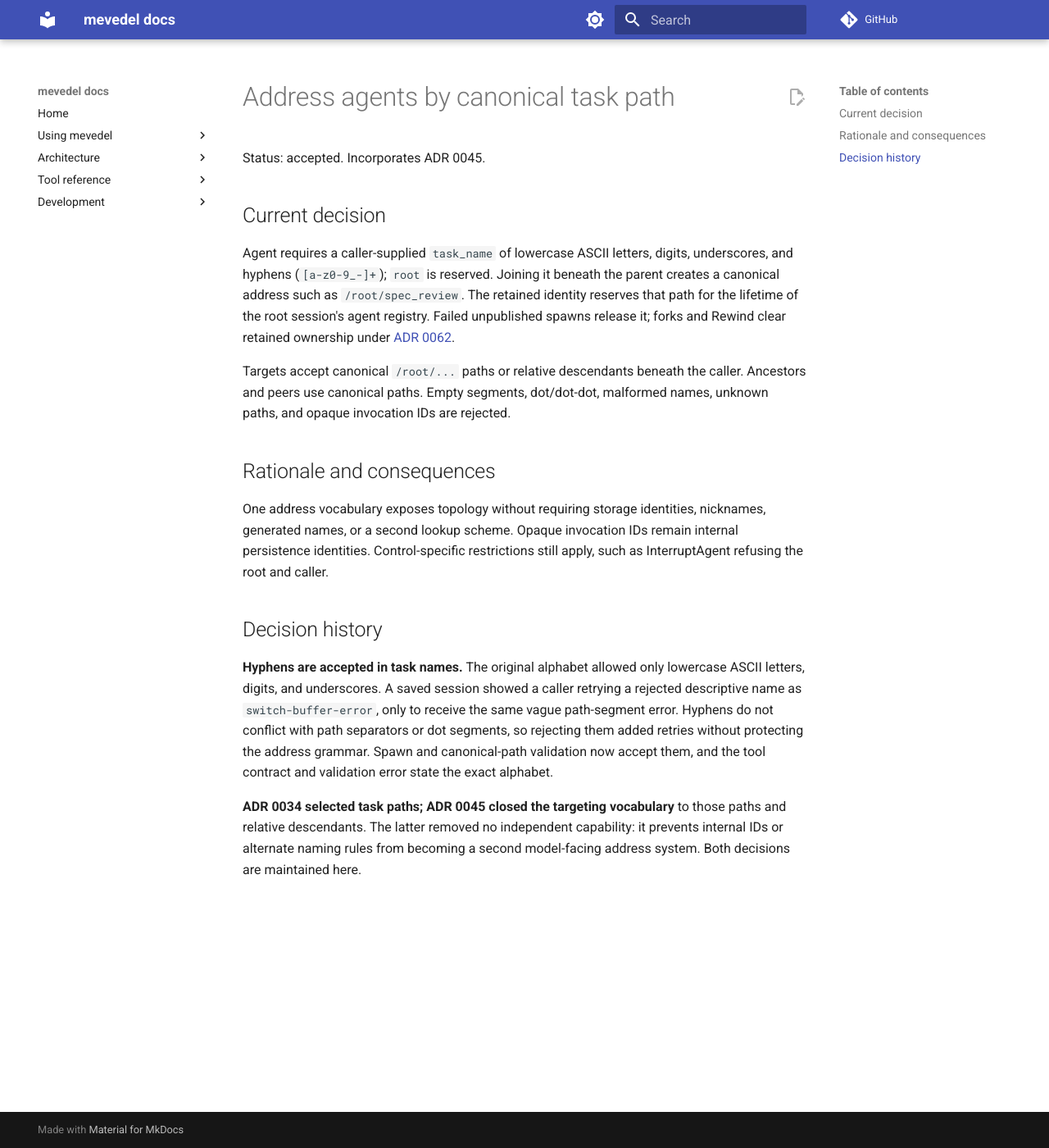
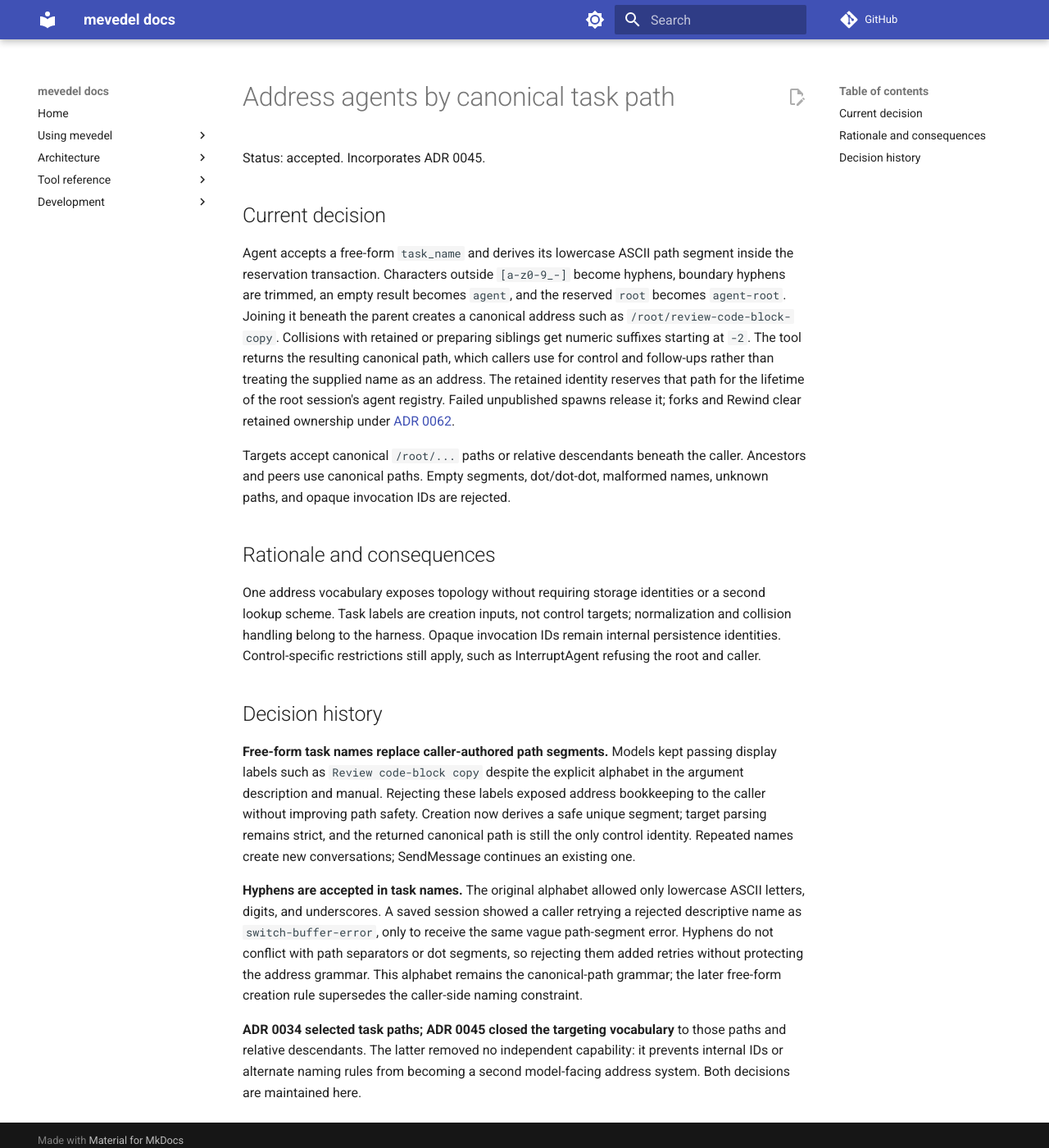
Before and after one commit to FrauH0lle/mevedel, an MkDocs documentation site: the page built from docs/adr/0034-address-agents-by-canonical-task-path.md, in a window 1280 px wide and 1400 px high. Shown: the whole window at 82% size. Built offline with MkDocs 1.6.1 and Material for MkDocs 9.7.7, drawn with Linux system fonts in a browser that asks for light colours; comment, search, counter and statistics services are not loaded.

Commit message:
fix(agents): Derive unique paths from free-form task names
Keep caller display labels separate from strict control addresses so descriptive names no longer cause avoidable spawn failures.

* mevedel-agent-control.el (mevedel-agent-control--validate-spawn): Accept free-form text names.
(mevedel-agent-control--task-segment): Derive safe lowercase segments with reserved-root and empty-result fallbacks.
(mevedel-agent-control--reserve): Allocate numeric suffixes against retained and preparing identities atomically.

* mevedel-tool-ui.el (mevedel-tool-ui--register): Advertise free-form names in the native and discoverable argument contract.

* prompts/tools/agent.md, docs/agents.md: Describe derivation and authoritative returned paths.

* docs/adr/0034-address-agents-by-canonical-task-path.md, docs/adr/0064-publish-agent-spawns-atomically.md: Replace caller-side naming and collision rejection with harness-owned allocation.

* test/test-mevedel-agent-control.el, test/test-mevedel-tool-ui.el: Cover normalization, fallback, retained/preparing collisions, returned paths, and native/ToolSearch contract agreement.

Validation: 497 agent/tool-contract tests and 164 review/skill consumer tests pass through Eask after bytecode cleanup; 261 package files compile without warnings. Independent verifier reports PASS. No live-provider call or editor reload.

```diff
--- a/docs/adr/0034-address-agents-by-canonical-task-path.md
+++ b/docs/adr/0034-address-agents-by-canonical-task-path.md
@@ -4,9 +4,14 @@ Status: accepted. Incorporates ADR 0045.
 
 ## Current decision
 
-Agent requires a caller-supplied `task_name` of lowercase ASCII letters, digits,
-underscores, and hyphens (`[a-z0-9_-]+`); `root` is reserved. Joining it beneath
-the parent creates a canonical address such as `/root/spec_review`. The retained
+Agent accepts a free-form `task_name` and derives its lowercase ASCII path
+segment inside the reservation transaction. Characters outside `[a-z0-9_-]`
+become hyphens, boundary hyphens are trimmed, an empty result becomes `agent`,
+and the reserved `root` becomes `agent-root`. Joining it beneath the parent
+creates a canonical address such as `/root/review-code-block-copy`. Collisions
+with retained or preparing siblings get numeric suffixes starting at `-2`.
+The tool returns the resulting canonical path, which callers use for control
+and follow-ups rather than treating the supplied name as an address. The retained
 identity reserves that path for the lifetime of the root session's agent
 registry. Failed unpublished spawns release it;
 forks and Rewind clear retained ownership under
@@ -18,20 +23,29 @@ malformed names, unknown paths, and opaque invocation IDs are rejected.
 
 ## Rationale and consequences
 
-One address vocabulary exposes topology without requiring storage identities,
-nicknames, generated names, or a second lookup scheme. Opaque invocation IDs
+One address vocabulary exposes topology without requiring storage identities
+or a second lookup scheme. Task labels are creation inputs, not control targets;
+normalization and collision handling belong to the harness. Opaque invocation IDs
 remain internal persistence identities. Control-specific restrictions still
 apply, such as InterruptAgent refusing the root and caller.
 
 ## Decision history
+
+**Free-form task names replace caller-authored path segments.** Models kept
+passing display labels such as `Review code-block copy` despite the explicit
+alphabet in the argument description and manual. Rejecting these labels exposed
+address bookkeeping to the caller without improving path safety. Creation now
+derives a safe unique segment; target parsing remains strict, and the returned
+canonical path is still the only control identity. Repeated names create new
+conversations; SendMessage continues an existing one.
 
 **Hyphens are accepted in task names.** The original alphabet allowed only
 lowercase ASCII letters, digits, and underscores. A saved session showed a
 caller retrying a rejected descriptive name as `switch-buffer-error`, only to
 receive the same vague path-segment error. Hyphens do not conflict with path
 separators or dot segments, so rejecting them added retries without protecting
-the address grammar. Spawn and canonical-path validation now accept them, and
-the tool contract and validation error state the exact alphabet.
+the address grammar. This alphabet remains the canonical-path grammar; the
+later free-form creation rule supersedes the caller-side naming constraint.
 
 **ADR 0034 selected task paths; ADR 0045 closed the targeting vocabulary** to
 those paths and relative descendants. The latter removed no independent
```
Also changed, not shown: docs/adr/0064-publish-agent-spawns-atomically.md (+10 -1 lines), docs/agents.md (+13 -5 lines), prompts/tools/agent.md (+7 -3 lines), 4 other files.
